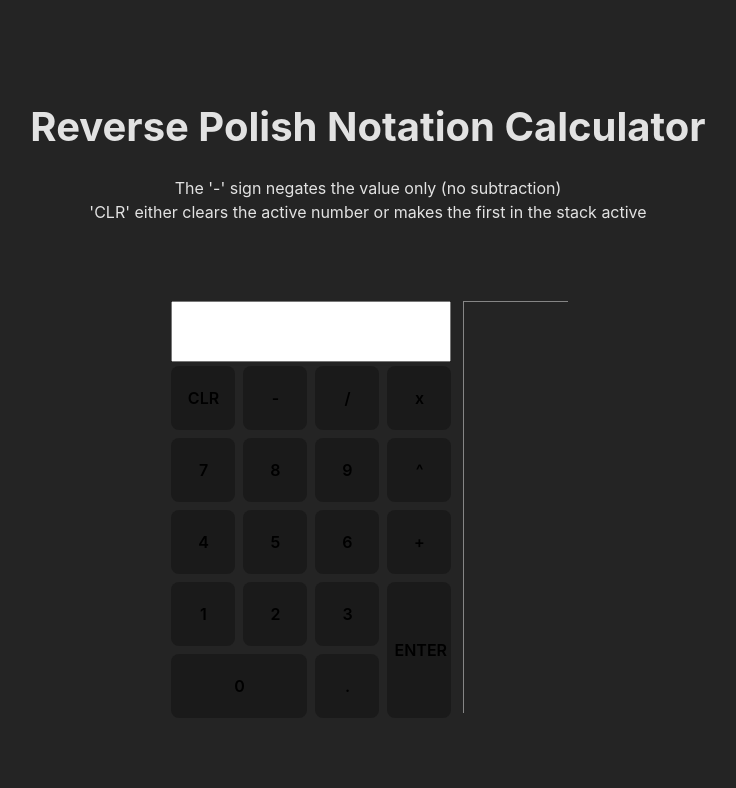
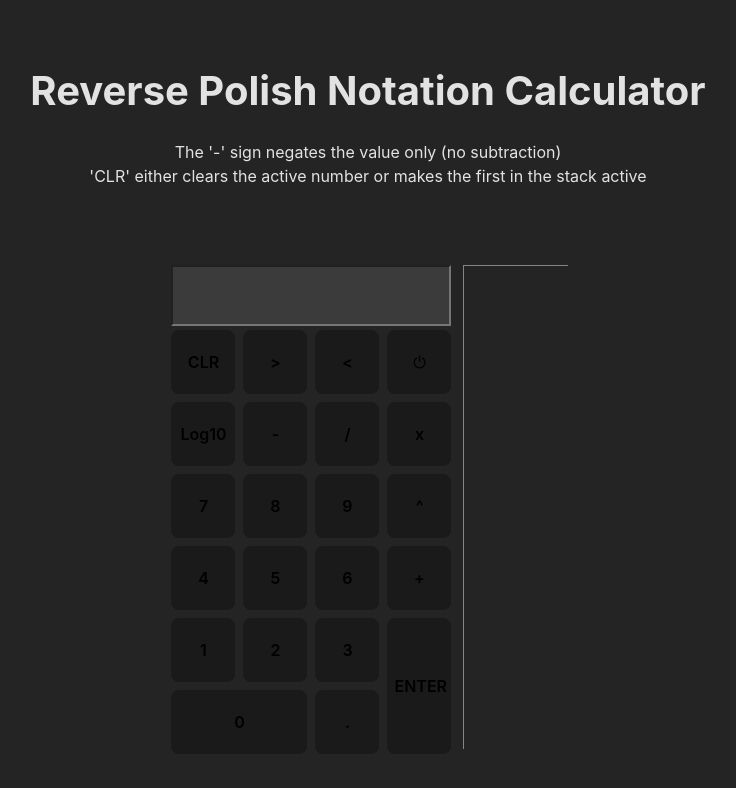
Before and after one commit to suigolicious/calculator-exercise, a React (Vite) app: page / in a window 1280 px wide. Shown: the top 788 px of the page, without its empty margins (272-1008 px from the left). Built offline with nearby package versions, Linux system fonts and the light colour scheme.

Commit message:
Add extra credit functionality plus power button

```diff
--- a/src/App.scss
+++ b/src/App.scss
@@ -42,4 +42,19 @@
     width: 6rem;
     margin-bottom: 0.55rem;
   }
+
+  .shut-down {
+    input {
+      pointer-events: none;
+      background-color: black;
+    }
+
+    button {
+      pointer-events: none;
+    }
+
+    button.shut-down-button {
+      pointer-events: auto;
+    }
+  }
 }
--- a/src/App.tsx
+++ b/src/App.tsx
@@ -4,6 +4,7 @@ import './App.scss'
 function App() {
   const [activeValue, setActiveValue] = useState<string>('');
   const [stack, setStack] = useState<string[]>([]);
+  const [isShutDown, setIsShutDown] = useState(false);
 
   const handleCheckIfValid = (input: string) => {
     const regexp = new RegExp(/\d/);
@@ -74,7 +75,40 @@ function App() {
         }
 
         break;
+      case "Log10":
+        if (activeValueExists) {
+          const result = Math.log10(Number(activeValue));
+          debugger;
+          setActiveValue(result.toString());
+        }
+
+        break;
+      case ">":
+        if (activeValueExists) {
+          setStack([...stack, activeValue]);
+        }
+        if (stack.length === 0) { return }
+        const sortedStackGreatest = sortStack(stack);
+        setActiveValue(sortedStackGreatest[stack.length - 1]);
+
+        break;
+      case "<":
+        if (activeValueExists) {
+          setStack([...stack, activeValue]);
+        }
+        if (stack.length === 0) { return }
+        const sortedStackLeast = sortStack(stack);
+
+        setActiveValue(sortedStackLeast[0]);
     }
+  };
+
+  const sortStack = (stack: string[]) => {
+    const copiedStack = [...stack];
+    const sortedStack = copiedStack.sort((a: string, b: string) => {
+      return Number(a) - Number(b);
+    });
+    return sortedStack;
   };
 
   const handleStackOperatorClicked = (e: FormEvent<HTMLButtonElement>) => {
@@ -102,6 +136,12 @@ function App() {
     }
   };
 
+  const handlePowerButtonClicked = () => {
+    setActiveValue('')
+    setStack([]);
+    setIsShutDown(!isShutDown);
+  };
+
   return (
     <>
       <h1>Reverse Polish Notation Calculator</h1>
@@ -111,7 +151,7 @@ function App() {
         'CLR' either clears the active number or makes the first in the stack active
       </h2>
       <div className="reverse-polish-calculator">
-        <div className='calculator'>
+        <div className={'calculator ' + (isShutDown ? 'shut-down' : '')}>
           <input
             type='text'
             value={activeValue}
@@ -119,7 +159,13 @@ function App() {
           />
           <div className='row'>
             <button type='button' onClick={(e) => handleStackOperatorClicked(e)}>CLR</button>
-            <button type='button' onClick={(e) => handleNegativeClicked()}>-</button>
+            <button type='button' onClick={(e) => handleOperatorClicked(e)}>{'>'}</button>
+            <button type='button' onClick={(e) => handleOperatorClicked(e)}>{'<'}</button>
+            <button className='shut-down-button' type='button' onClick={() => handlePowerButtonClicked()}>&#x23FB;</button>
+          </div>
+          <div className='row'>
+            <button type='button' onClick={(e) => handleOperatorClicked(e)}>Log10</button>
+            <button type='button' onClick={() => handleNegativeClicked()}>-</button>
             <button type='button' onClick={(e) => handleOperatorClicked(e)}>/</button>
             <button type='button' onClick={(e) => handleOperatorClicked(e)}>x</button>
           </div>
@@ -159,7 +205,7 @@ function App() {
             return <div key={index}>{number}</div>
           })}
         </div>
-      </div>
+      </div >
     </>
   )
 }
--- a/src/index.css
+++ b/src/index.css
@@ -33,6 +33,7 @@ h2 {
 }
 
 input {
+  background-color: rgb(59, 59, 59);
   font-size: 3rem;
   width: 17rem;
   text-align: center;
```
